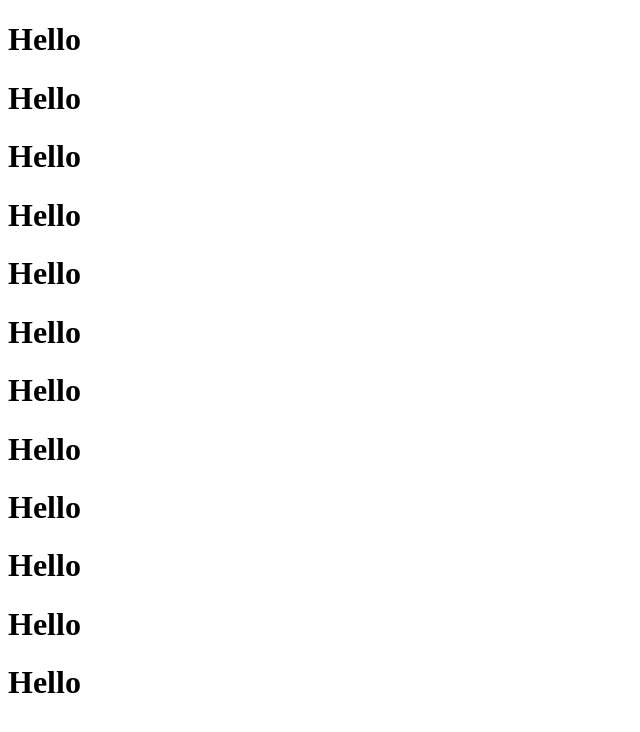
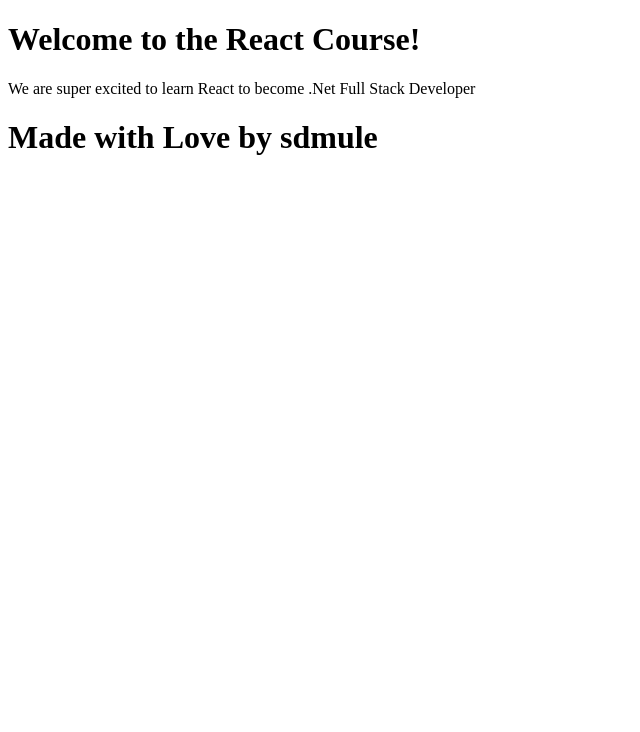
Before and after one commit to sdmule/taskopedia, a React (Vite) app: page / in a window 1280 px wide. Shown: the top 732 px of the page, without its empty margins (0-640 px from the left). Built offline with nearby package versions, Linux system fonts and the light colour scheme.

Commit message:
Parent Child components and Assignment 1

```diff
--- a/src/main.jsx
+++ b/src/main.jsx
@@ -1,22 +1,37 @@
-import { createRoot } from 'react-dom/client'
+import { createRoot } from "react-dom/client";
 
-const root = createRoot(document.getElementById('root'))
+const root = createRoot(document.getElementById("root"));
 
-function HomePage(){
-    return (
-        <div>
-            <h1>Hello</h1>
-            <h1>Hello</h1>
-            <h1>Hello</h1>
-        </div>
-)
+function HomePage() {
+  return (
+    <div>
+      <Header />
+      <p>
+        We are super excited to learn React to become .Net Full Stack Developer
+      </p>
+      <Footer />
+    </div>
+  );
+}
+
+function Header() {
+  return (
+    <div>
+      <h1>Welcome to the React Course!</h1>
+    </div>
+  );
+}
+
+function Footer() {
+  return (
+    <div>
+      <h1>Made with Love by sdmule</h1>
+    </div>
+  );
 }
 
 root.render(
   <div>
-  < HomePage />
-  < HomePage />
-  < HomePage />
-  < HomePage />
-  </div>
-)
+    <HomePage />
+  </div>,
+);
```
